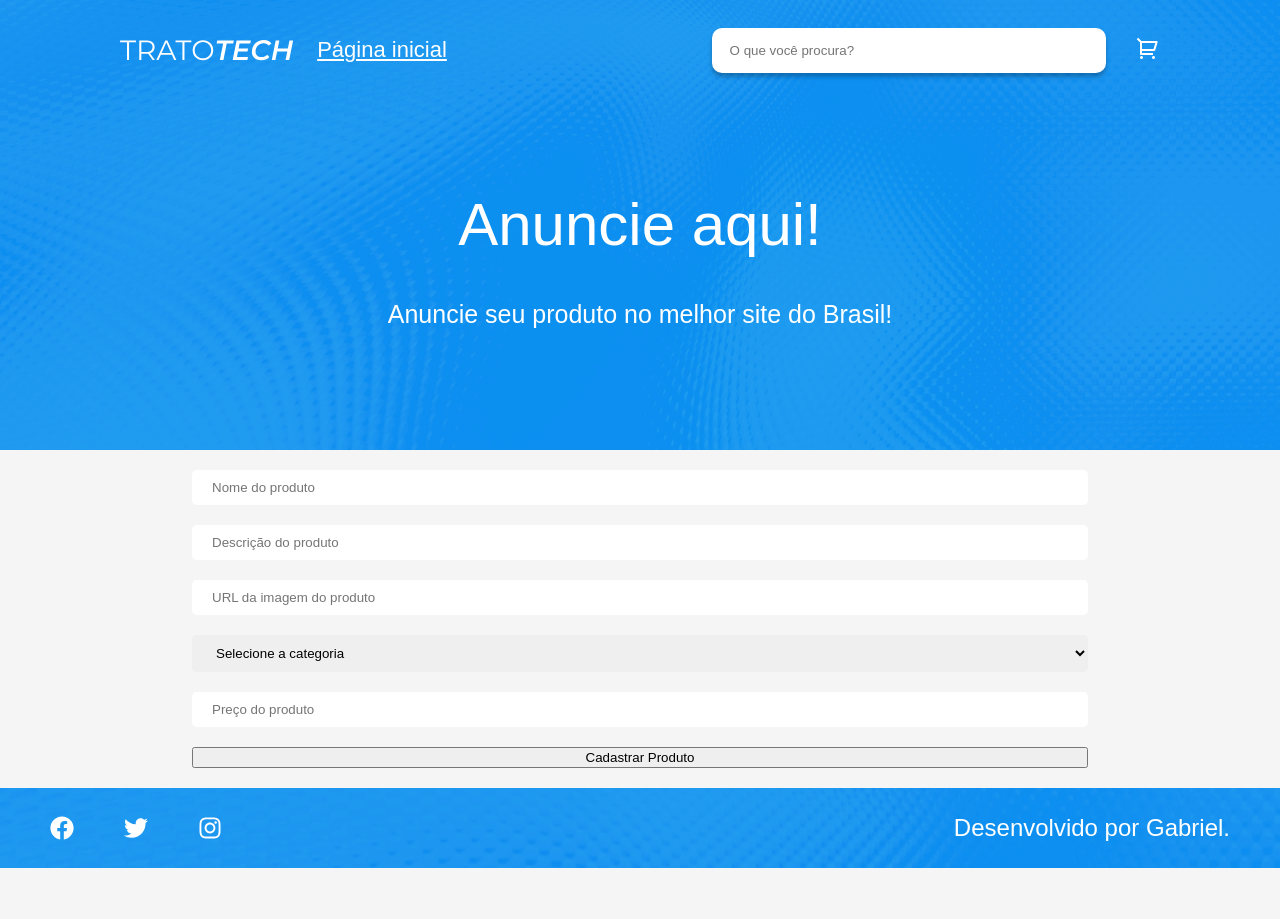
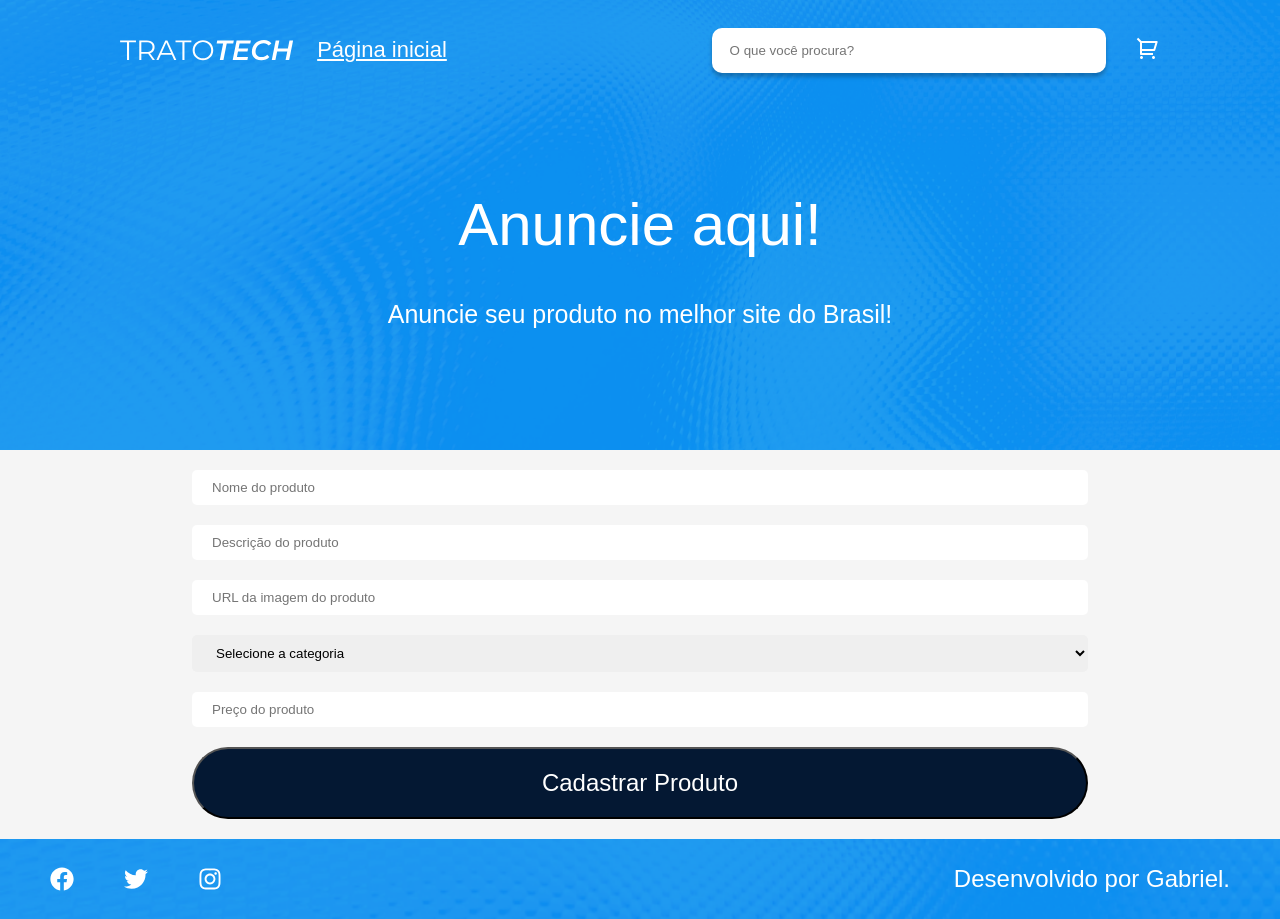
Before and after one commit to GabrielVeroneze/trato-tech-redux-immer, a React (Vite) app: page /anuncie in a window 1280 px wide. Before the commit the page ends 868 px from the top, so only its background shows below. Built offline with nearby package versions, Linux system fonts and the light colour scheme.

Commit message:
♻️ refactor: substitui botão padrão pelo componente `Button`

```diff
--- a/src/pages/Anuncie/index.tsx
+++ b/src/pages/Anuncie/index.tsx
@@ -1,6 +1,7 @@
 import { useSelector } from 'react-redux'
 import { RootState } from '@/store'
 import Header from '@/components/Header'
+import Button from '@/components/Button'
 import styles from './Anuncie.module.scss'
 
 const Anuncie = () => {
@@ -41,7 +42,7 @@ const Anuncie = () => {
                     ))}
                 </select>
                 <input type="number" placeholder="Preço do produto" />
-                <button type="submit">Cadastrar Produto</button>
+                <Button type="submit">Cadastrar Produto</Button>
             </form>
         </div>
     )
```
